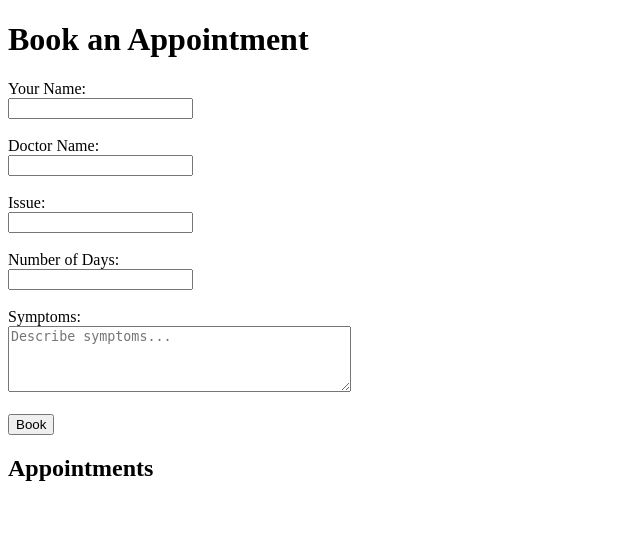
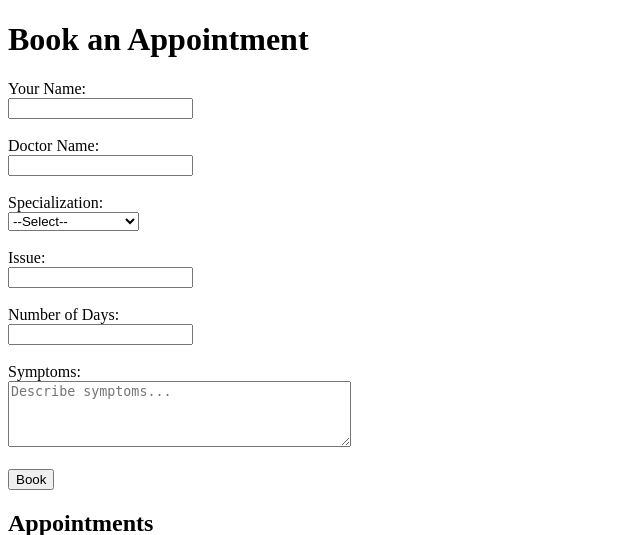
Before and after one commit to kumar803-gcp/doctor, a Flask app: page / in a window 1280 px wide. Shown: the top 535 px of the page, without its empty margins (0-640 px from the left). Run offline with Flask 3, Linux system fonts and the light colour scheme.

Commit message:
specialization added

```diff
--- a/backend/app.py
+++ b/backend/app.py
@@ -8,6 +8,7 @@ def index():
     if request.method == 'POST':
         name = request.form['name']
         doctor = request.form['doctor']
+        specialization = request.form['specialization']
         issue = request.form['issue']
         days = request.form['days']
         symptoms = request.form['symptoms']
@@ -15,6 +16,7 @@ def index():
         appointments.append({
             'name': name,
             'doctor': doctor,
+            'specialization': specialization,
             'issue': issue,
             'days': days,
             'symptoms': symptoms
--- a/backend/templates/index.html
+++ b/backend/templates/index.html
@@ -11,6 +11,16 @@
 
         <label>Doctor Name:</label><br>
         <input type="text" name="doctor" required><br><br>
+
+        <label>Specialization:</label><br>
+        <select name="specialization" required>
+            <option value="">--Select--</option>
+            <option value="General Physician">General Physician</option>
+            <option value="Cardiologist">Cardiologist</option>
+            <option value="Dermatologist">Dermatologist</option>
+            <option value="Pediatrician">Pediatrician</option>
+            <option value="Orthopedic">Orthopedic</option>
+        </select><br><br>
 
         <label>Issue:</label><br>
         <input type="text" name="issue" required><br><br>
@@ -29,6 +39,7 @@
         {% for appointment in appointments %}
             <li>
                 {{ appointment.name }} booked with Dr. {{ appointment.doctor }}<br>
+                Specialization: {{ appointment.specialization }}<br>
                 Issue: {{ appointment.issue }}<br>
                 Duration: {{ appointment.days }} days<br>
                 Symptoms: {{ appointment.symptoms }}
```
